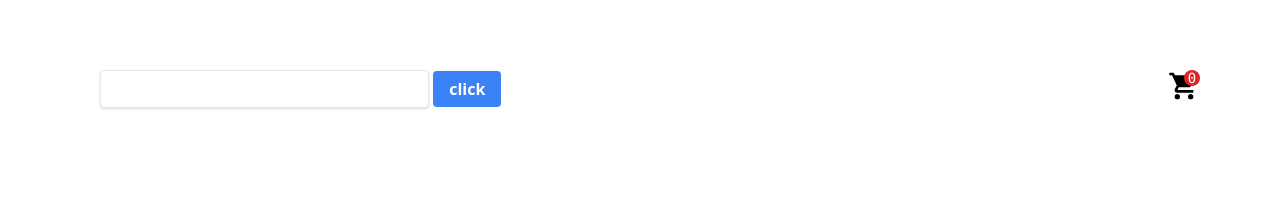
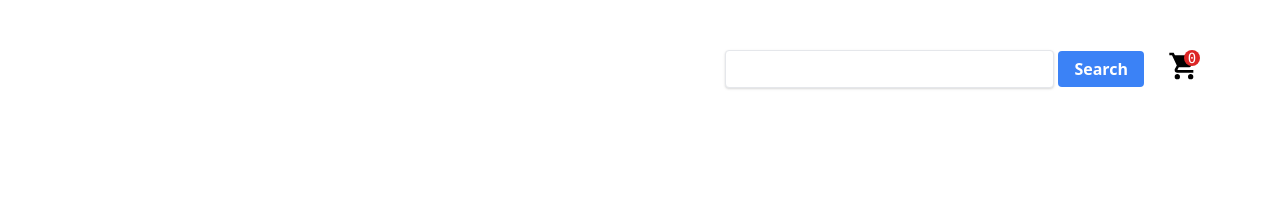
Before and after one commit to AloneSpace/INT201-S10-G1, a website with bundled scripts: page week10/index.html in a window 1280 px wide. Shown: the top 197 px of the page. Built offline with nearby package versions, Linux system fonts and the light colour scheme; a script that the page names is missing; files whose address does not match are found by name.

Commit message:
Add files via upload

```diff
--- a/week10/index.html
+++ b/week10/index.html
@@ -12,19 +12,7 @@
 </head>
 
 <body>
-    <div style="padding-top: 50px;">
-        <div style="position: relative; float: left; padding-left: 100px; padding-top: 20px;">
-            <form action="">
-                <input
-                    class="shadow appearance-none border rounded py-2 px-12 text-gray-700 leading-tight focus:outline-none focus:shadow-outline"
-                    type="text" id="search" name="search" value="">
-                <button
-                    class="bg-blue-500 hover:bg-blue-700 text-white font-bold py-1.5 px-4 rounded focus:outline-none focus:shadow-outline"
-                    type="button">
-                    click
-                </button>
-            </form>
-        </div>
+    <div style="padding-top: 30px;" >
         <div style="position: relative; float: right; padding-right: 80px; padding-top: 20px;">
             <li
                 class="font-sans block mt-4 lg:inline-block lg:mt-0 lg:ml-6 align-middle text-black hover:text-gray-700">
@@ -39,6 +27,19 @@
                 </a>
             </li>
         </div>
+        <div style="position: relative; float: right; padding-top: 20px;">
+            <form action="">
+                <input
+                    class="shadow appearance-none border rounded py-2 px-12 text-gray-700 leading-tight focus:outline-none focus:shadow-outline"
+                    type="text" id="search" name="search" value="">
+                <button
+                    id="btn"
+                    class="bg-blue-500 hover:bg-blue-700 text-white font-bold py-1.5 px-4 rounded focus:outline-none focus:shadow-outline"
+                    type="button">
+                    Search
+                </button>
+            </form>
+        </div>
     </div>
     <div class="container flex justify-end items-end my-8 md:mx-auto">
         <h1 id="cart" class="font-bold text-gray-500"></h1>
@@ -46,8 +47,8 @@
     <div class="container flex justify-center items-center my-8 md:mx-auto">
         <div id="products" class="grid grid-cols-1 md:grid-cols-3 md:gap-4"></div>
     </div>
-    <script type="module" src="js/events/addToCart.js"></script>
-
+    <!-- <script type="module" src="js/events/addToCart.js"></script> -->
+    <!-- <script type="module" src="js\products\search.js"></script> -->
 </body>
 
 </html>
```
